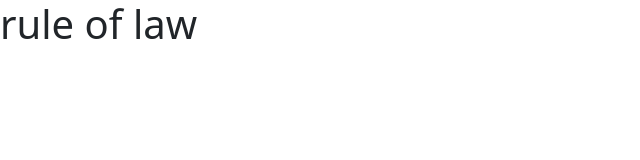
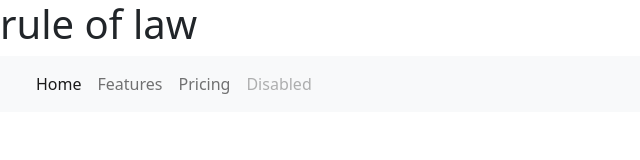
Before and after one commit to kagishokekana/flowers, a plain HTML site: page index.html in a window 1280 px wide. Shown: the whole page, without its empty margins (0-640 px from the left). Drawn offline with nearby package versions, Linux system fonts and the light colour scheme.

Commit message:
bootstrap

```diff
--- a/index.html
+++ b/index.html
@@ -13,6 +13,30 @@
   <body>
     <h1> rule of law </h1>
 
+    <nav class="navbar navbar-expand-lg navbar-light bg-light">
+        <div class="container-fluid">
+          <a class="navbar-brand" href="#"></a>
+          <button class="navbar-toggler" type="button" data-bs-toggle="collapse" data-bs-target="#navbarNav" aria-controls="navbarNav" aria-expanded="false" aria-label="Toggle navigation">
+            <span class="navbar-toggler-icon"></span>
+          </button>
+          <div class="collapse navbar-collapse" id="navbarNav">
+            <ul class="navbar-nav">
+              <li class="nav-item">
+                <a class="nav-link active" aria-current="page" href="#">Home</a>
+              </li>
+              <li class="nav-item">
+                <a class="nav-link" href="#">Features</a>
+              </li>
+              <li class="nav-item">
+                <a class="nav-link" href="#">Pricing</a>
+              </li>
+              <li class="nav-item">
+                <a class="nav-link disabled">Disabled</a>
+              </li>
+            </ul>
+          </div>
+        </div>
+      </nav>
     <!-- Optional JavaScript; choose one of the two! -->
 
 
```
